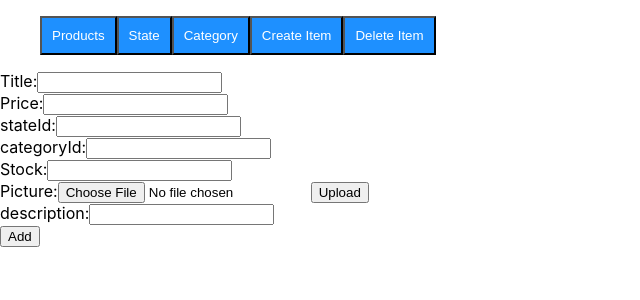
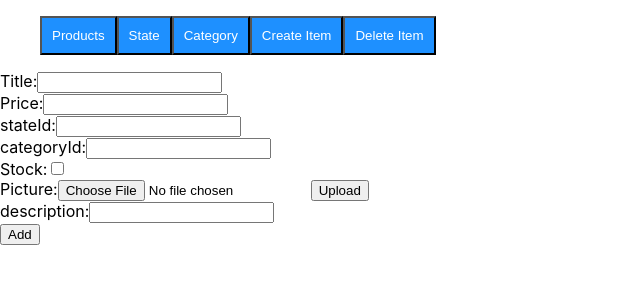
Before and after one commit to Lazar1983/eCommerceAppReact, a React (Create React App) app: page /createItem in a window 1280 px wide. Shown: the top 300 px of the page, without its empty margins (0-640 px from the left). Built offline with nearby package versions, Linux system fonts and the light colour scheme.

Commit message:
handling checkbox

```diff
--- a/src/components/createItem.js
+++ b/src/components/createItem.js
@@ -22,7 +22,11 @@ export default class CreateItem extends React.Component {
   handlePrice = event => {this.setState({ price: event.target.value })}
   handleStateId = event => {this.setState({ stateId: event.target.value })}
   handlecategoryId = event => {this.setState({ categoryId: event.target.value })}
-  handleStock = event => {this.setState({ stock: event.target.value })}
+  handleStock = event => {if(this.setState({ stock: event.target.checked})) {
+    return true;
+  } else {
+    return false;
+  }}
   handlePicture = event => {this.setState({ picture: event.target.value })}
   handleDescription = event => {this.setState({ description: event.target.value })}
 
@@ -52,7 +56,7 @@ export default class CreateItem extends React.Component {
           <label>Price:<input type="text" name="price" value={this.state.price} onChange={this.handlePrice} /></label><br/>
           <label>stateId:<input type="text" name="stateId" value={this.state.stateId} onChange={this.handleStateId} /></label><br/>
           <label>categoryId:<input type="text" name="categoryId" value={this.state.categoryId} onChange={this.handlecategoryId} /></label><br/>
-          <label>Stock:<input type="text" name="stock" value={this.state.stock} onChange={this.handleStock} /></label><br/>
+          <label>Stock:<input type="checkbox" name="stock" value={this.state.stock} onChange={this.handleStock} /></label><br/>
           <label>Picture:<input type="file" name="picture" value={this.state.picture} onChange={this.handlePicture} /></label>
           <button type='upload'>Upload</button><br/>
           <label>description:<input type="text" name="description" value={this.state.description} onChange={this.handleDescription} /></label><br/>
```
